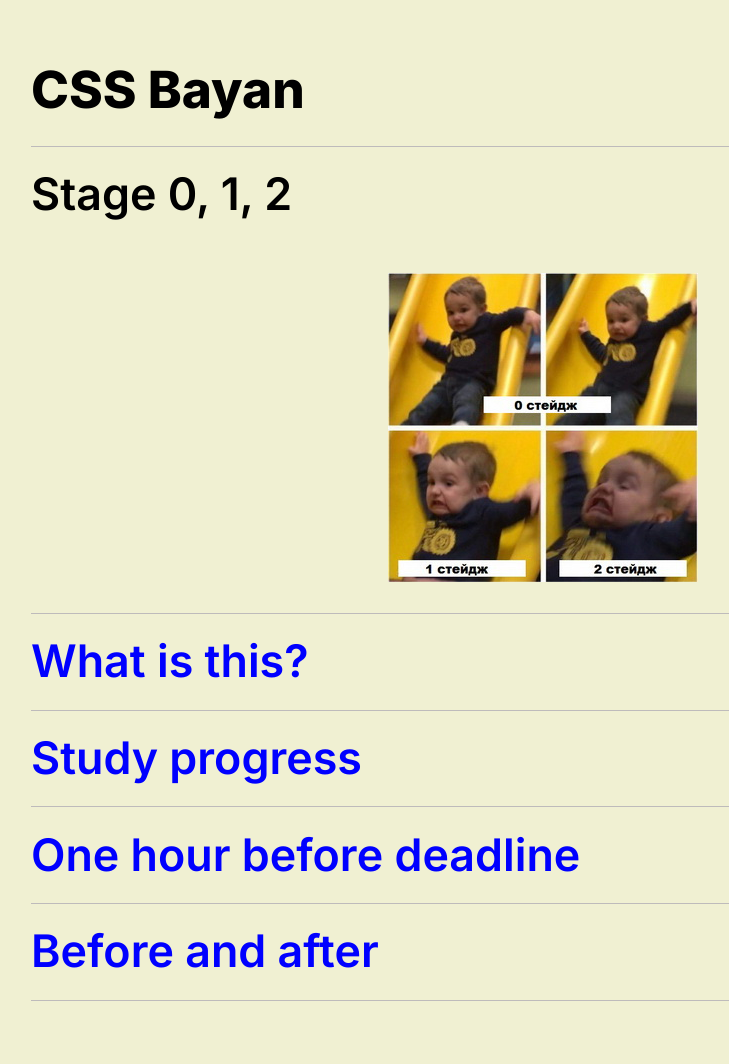
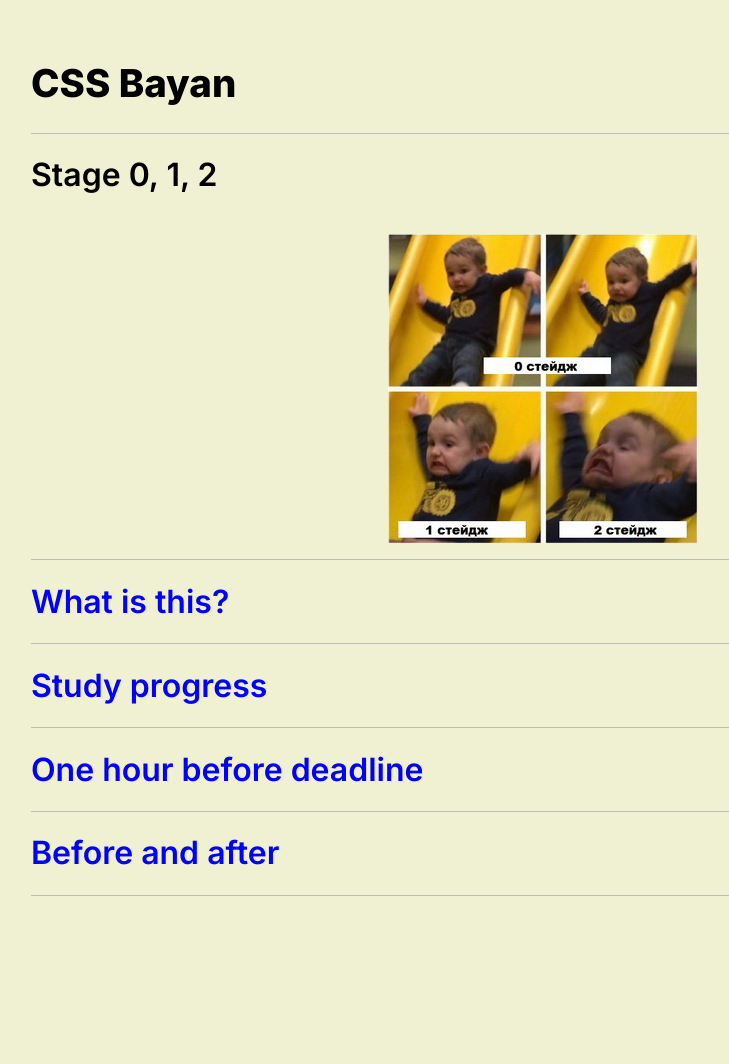
Before and after one commit to Kotlubai/cssBayan, a plain HTML site: page cssBayan/index.html in a window 1280 px wide. Shown: the whole page, without its empty margins (97-826 px from the left). After the commit the page ends 960 px from the top, so only its background shows below. Drawn offline with Linux system fonts and the light colour scheme.

Commit message:
fix: blocks size changed 03/12/2023 13:27:28

```diff
--- a/cssBayan/styles.css
+++ b/cssBayan/styles.css
@@ -41,7 +41,7 @@ body {
 }
 
 h1 {
-    font-size: 4vw;
+    font-size: 3vw;
     font-weight: 800;
     text-align: left;
     padding-bottom: 3%;
@@ -49,7 +49,7 @@ h1 {
 }
 
 h2 {
-    font-size: 3.5vw;
+    font-size: 2.5vw;
     font-weight: 600;
     padding: 2.5% 0;
     color: blue;
@@ -112,7 +112,7 @@ label input {
 }
 
 label input:checked~.accordion__content {
-    height: 25rem;
+    height: 23rem;
     margin: 1% 0;
 }
 
@@ -145,7 +145,7 @@ label input:checked~.title .plus {
 
 @media (hover:hover) {
     .accordion__item:hover .accordion__content {
-        height: 25rem;
+        height: 23rem;
         margin: 1% 0;
     }
 }
```
